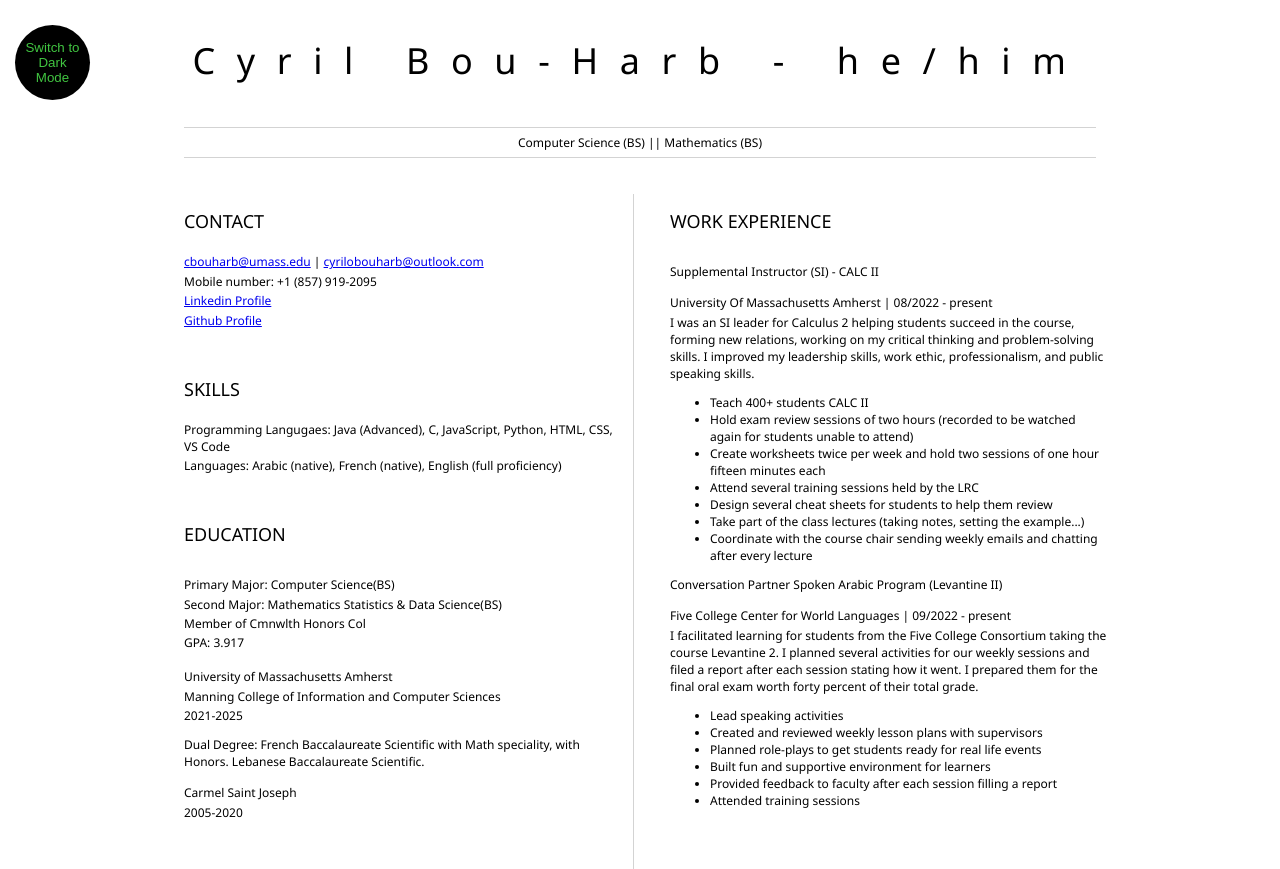
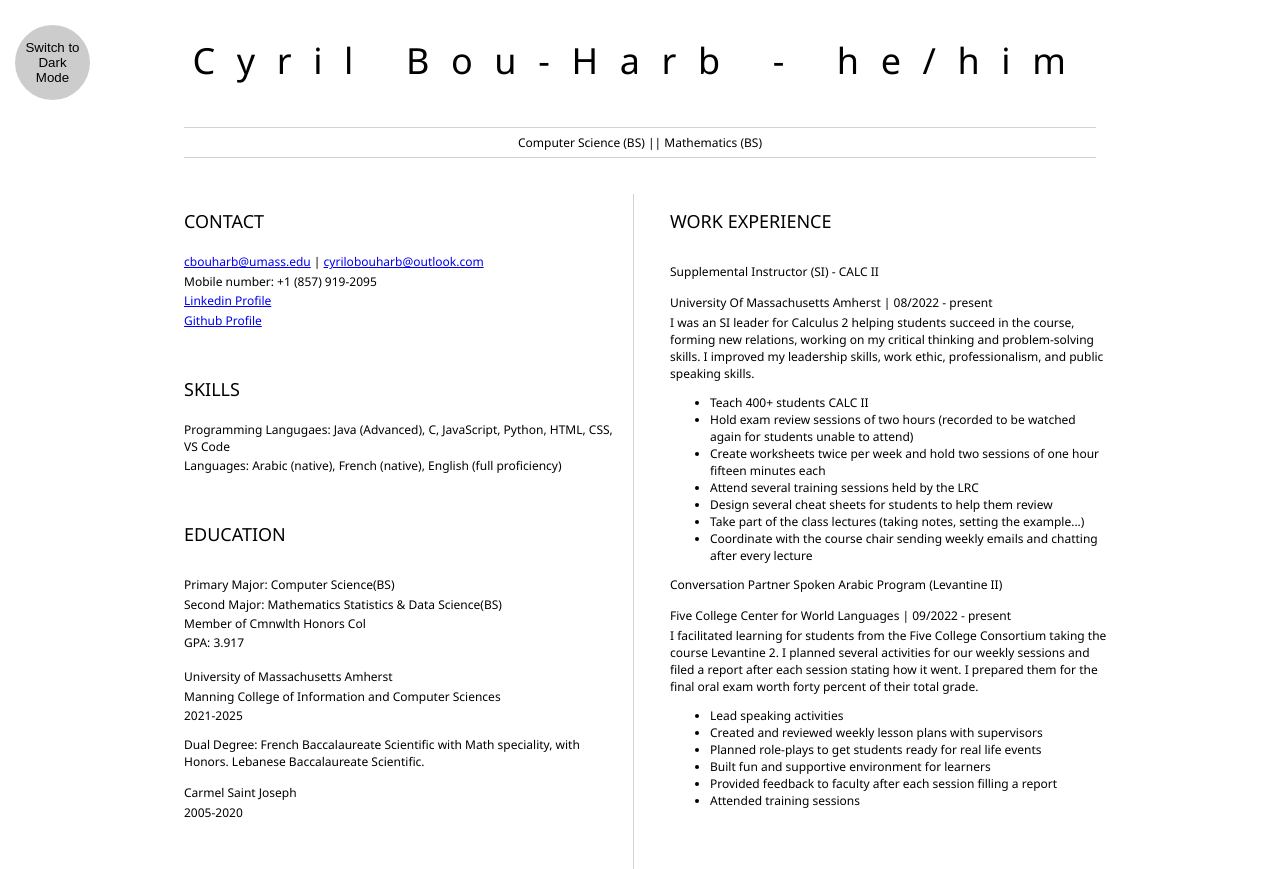
Before and after one commit to cyrilbouharb/resume, a plain HTML site: page index.html in a window 1280 px wide. Shown: the top 869 px of the page. Drawn offline with Linux system fonts and the light colour scheme.

Commit message:
Update style.css

```diff
--- a/style.css
+++ b/style.css
@@ -71,8 +71,8 @@ h1, h2, h3 {
 .light-theme {
     --bg: var(--white);
     --fontColor: var(--black);
-    --btnBg: var(--black);
-    --btnFontColor: var(--green);
+    --btnBg: #cccccc;
+    --btnFontColor: var(--black);
   }
 
 .dark-theme {
```
